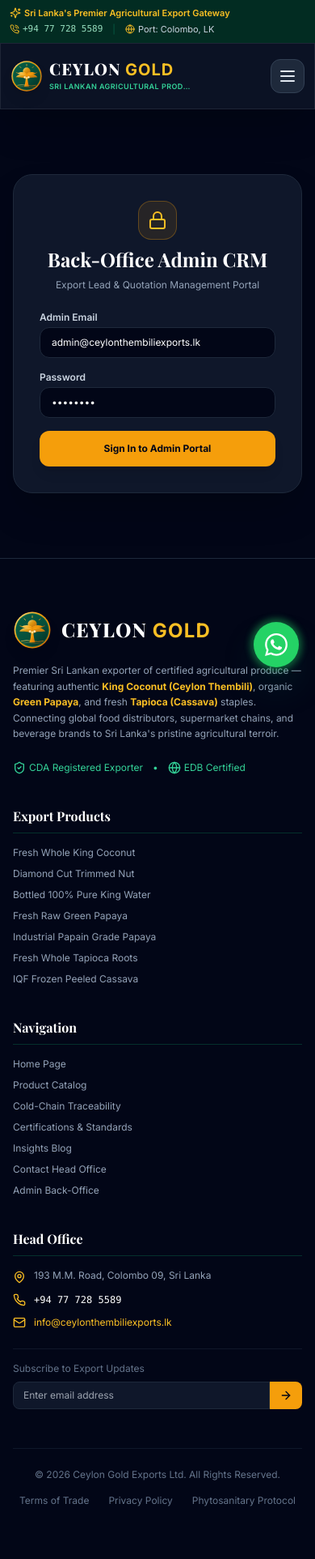
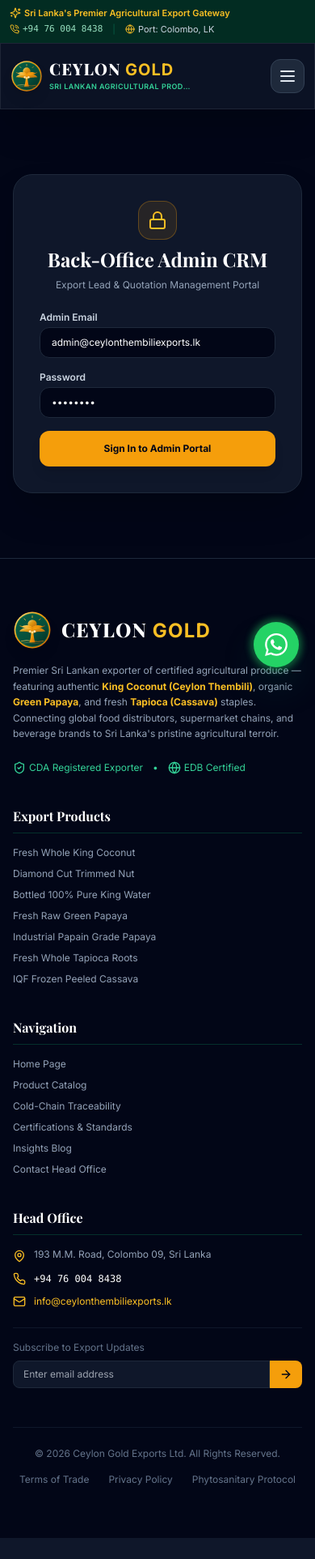
Before and after one commit to teamcore38-droid/ceylon-product-export, a React (Vite) app in the folder frontend/: page /admin in a window 390 px wide. Shown: the whole page at 81% size. After the commit the page ends 1899 px from the top, so only its background shows below. Built offline with nearby package versions, Linux system fonts and the light colour scheme; a web font is replaced by a local one.

Commit message:
Update contact phone and WhatsApp number to +94 76 004 8438

```diff
--- a/frontend/src/components/Footer.jsx
+++ b/frontend/src/components/Footer.jsx
@@ -52,7 +52,6 @@
               <li><Link to="/certifications" className="hover:text-amber-400 transition-colors">Certifications & Standards</Link></li>
               <li><Link to="/blog" className="hover:text-amber-400 transition-colors">Insights Blog</Link></li>
               <li><Link to="/contact" className="hover:text-amber-400 transition-colors">Contact Head Office</Link></li>
-              <li><Link to="/admin" className="hover:text-amber-400 transition-colors">Admin Back-Office</Link></li>
             </ul>
           </div>
 
@@ -66,7 +65,7 @@
               </li>
               <li className="flex items-center gap-2.5">
                 <Phone className="w-4 h-4 text-amber-400 shrink-0" />
-                <span className="font-mono text-white">+94 77 728 5589</span>
+                <span className="font-mono text-white">+94 76 004 8438</span>
               </li>
               <li className="flex items-center gap-2.5">
                 <Mail className="w-4 h-4 text-amber-400 shrink-0" />
--- a/frontend/src/components/Navbar.jsx
+++ b/frontend/src/components/Navbar.jsx
@@ -24,8 +24,8 @@
           </div>
 
           <div className="flex items-center gap-3 text-[11px] sm:text-xs">
-            <a href="tel:+94777285589" className="hover:text-amber-400 transition-colors flex items-center gap-1 font-mono whitespace-nowrap">
-              <PhoneCall className="w-3 h-3 text-amber-400" /> +94 77 728 5589
+            <a href="tel:+94760048438" className="hover:text-amber-400 transition-colors flex items-center gap-1 font-mono whitespace-nowrap">
+              <PhoneCall className="w-3 h-3 text-amber-400" /> +94 76 004 8438
             </a>
             <span className="text-emerald-800">|</span>
             <span className="inline-flex items-center gap-1 text-slate-300 whitespace-nowrap">
--- a/frontend/src/components/WhatsAppFloat.jsx
+++ b/frontend/src/components/WhatsAppFloat.jsx
@@ -2,7 +2,7 @@
 
 export default function WhatsAppFloat() {
   const [showTooltip, setShowTooltip] = useState(false);
-  const phoneNumber = "94777285589"; // Commercial Export WhatsApp Number
+  const phoneNumber = "94760048438"; // Commercial Export WhatsApp Number
   const defaultMessage = encodeURIComponent("Hello! I am interested in importing Ceylon King Coconut, Green Papaya, or Tapioca. Please provide container availability and pro-forma quote details.");
   const whatsappUrl = `https://wa.me/${phoneNumber}?text=${defaultMessage}`;
 
--- a/frontend/src/pages/Contact.jsx
+++ b/frontend/src/pages/Contact.jsx
@@ -65,7 +65,7 @@
                 <Phone className="w-4 h-4 text-amber-400 shrink-0 mt-0.5" />
                 <div>
                   <strong className="text-white block text-xs mb-0.5">Phone & WhatsApp:</strong>
-                  <span className="font-mono text-emerald-400 text-xs font-bold">+94 77 728 5589</span>
+                  <span className="font-mono text-emerald-400 text-xs font-bold">+94 76 004 8438</span>
                 </div>
               </div>
 
@@ -89,12 +89,12 @@
             {/* WhatsApp Quick Connect */}
             <div className="pt-3 border-t border-slate-800">
               <a
-                href="https://wa.me/94777285589?text=Hello,%20I%20am%20interested%20in%20importing%20King%20Coconut,%20Green%20Papaya%20or%20Tapioca."
+                href="https://wa.me/94760048438?text=Hello,%20I%20am%20interested%20in%20importing%20King%20Coconut,%20Green%20Papaya%20or%20Tapioca."
                 target="_blank"
                 rel="noopener noreferrer"
                 className="w-full bg-emerald-600 hover:bg-emerald-500 text-white font-bold py-3 rounded-xl transition-all flex items-center justify-center gap-2 text-xs shadow-md shadow-emerald-900/30"
               >
-                <MessageSquare className="w-4 h-4" /> Quick Connect on WhatsApp (+94 77 728 5589)
+                <MessageSquare className="w-4 h-4" /> Quick Connect on WhatsApp (+94 76 004 8438)
               </a>
             </div>
           </div>
```
